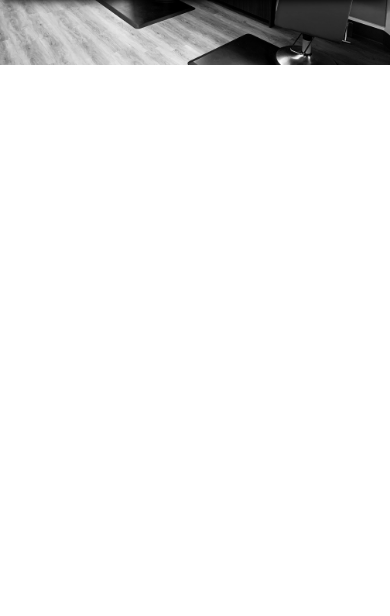
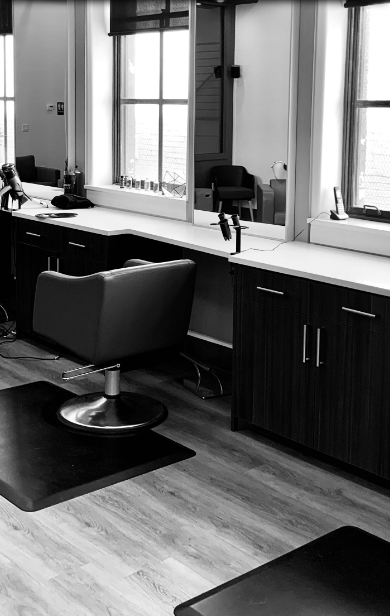
Before and after one commit to CamilaPinheiroHACKER/Cabelereiro, a plain HTML site: page index.html in a window 390 px wide. Shown: the part 228-844 px from the top of the page. Drawn offline with Linux system fonts and the light colour scheme.

Commit message:
responsividade do background

```diff
--- a/style.css
+++ b/style.css
@@ -18,7 +18,9 @@ header img{
 body{
     background-image: url("img/home.jpg");
     background-repeat: no-repeat;
-    background-size: 100%;
+    background-position: center center;
+    background-attachment: fixed;
+    background-size: cover;
 
 }
 #about {
```
